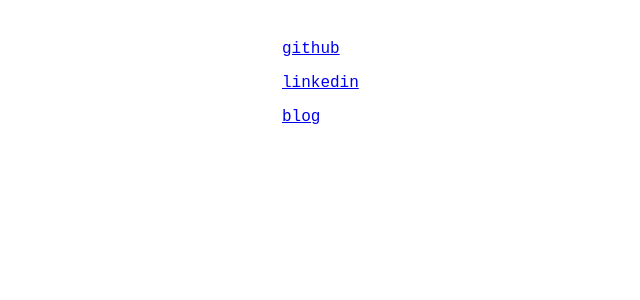
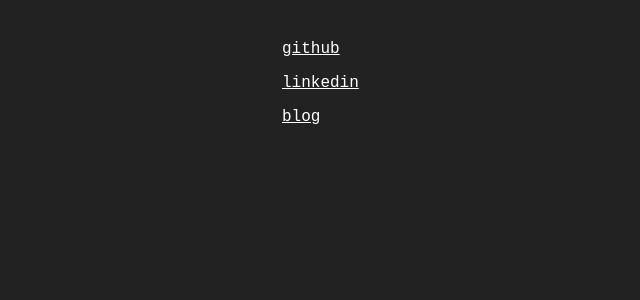
Before and after one commit to cb4d/cb4d.github.io, a Jekyll site: the page built from index.md, in a window 1280 px wide. Shown: the top 300 px of the page, without its empty margins (42-682 px from the left). Built offline with Jekyll 4.4.1, drawn with Linux system fonts in a browser that asks for light colours; some web fonts are replaced.

Commit message:
add root blog layout w stub posts

```diff
--- a/_sass/main.scss
+++ b/_sass/main.scss
@@ -2,8 +2,8 @@
 
 $ptMono: 'PT Mono', monospace;
 
-$backgroundColor: #ffffff;
-$bodyColor: #000000;
+$backgroundColor: #222222;
+$bodyColor: #FFFFFF;
 $bodyFont: $ptMono,-apple-system,BlinkMacSystemFont,"Segoe UI",Helvetica,Arial,sans-serif,"Apple Color Emoji","Segoe UI Emoji","Segoe UI Symbol";
 
 body {
@@ -18,14 +18,20 @@ body {
   padding: 16px;
 }
 
-.center {
-  align: center
-}
-
-a:visited {
+a{
   color: $bodyColor;
 }
 
 a:hover {
-  opacity: 0.6
+  opacity: 0.6;
 }
+
+.no-bull {
+  list-style-type: none;
+}
+
+.no-bull li {
+  margin: 8px 0;
+  padding-left: 2em;
+  text-indent: -2em;
+}
```
Also changed, not shown: _posts/2022-10-15-another-test-post.md (added, +4 -0 lines), _posts/2022-10-16-test-post.md (added, +4 -0 lines), blog.md (added, +14 -0 lines), index.md (line endings or trailing spaces), 2 other files.
